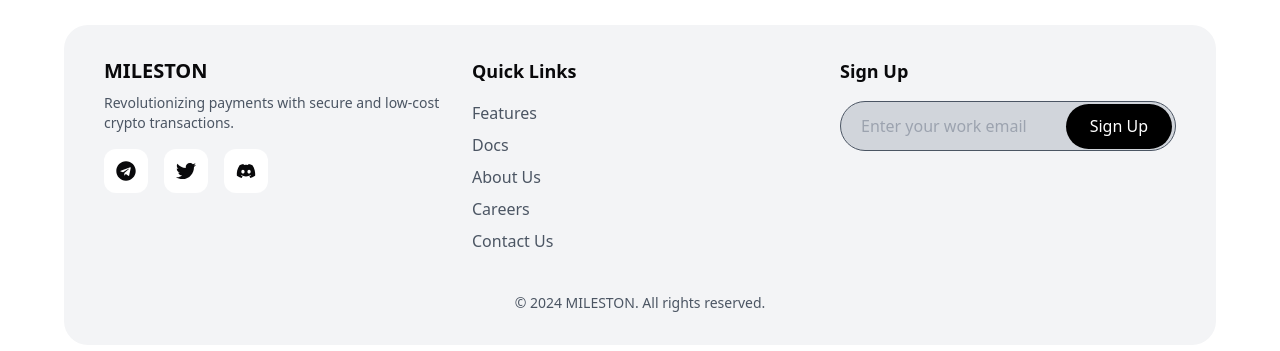
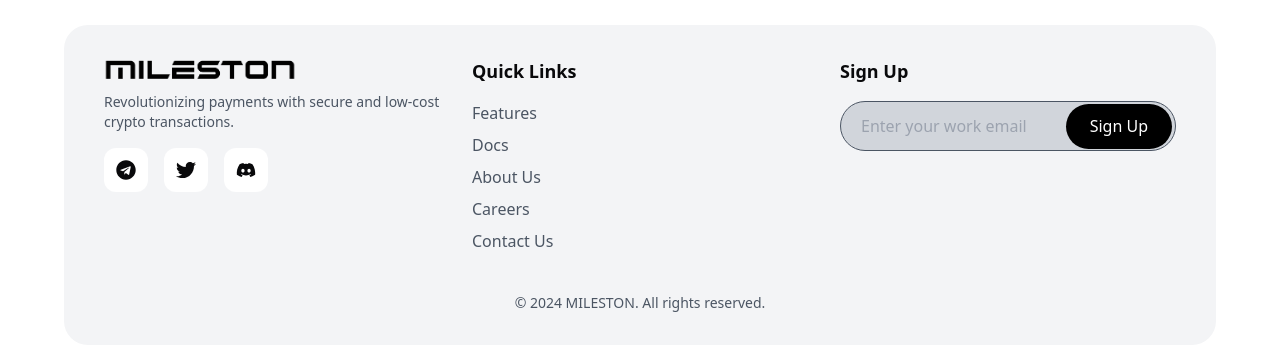
Before and after one commit to Mileston-co/mileston-business-website, a Next.js app: page / in a window 1280 px wide. Shown: the part 4868-5219 px from the top of the page. Built offline with nearby package versions, Linux system fonts and the light colour scheme.

Commit message:
refactor: replaced text with logo in the footer section

```diff
--- a/src/layouts/Footer.js
+++ b/src/layouts/Footer.js
@@ -1,6 +1,7 @@
 import Link from 'next/link';
 import { FaTelegram, FaTwitter, FaDiscord } from 'react-icons/fa';
 import SignUpForm from '@/components/SignupForm';
+import Logo from "./../components/Logo";
 
 const FOOTER_LINKS = [
   { label: 'Features', url: '#features' },
@@ -19,7 +20,9 @@ export default function Footer() {
             <div className="grid gap-8 md:grid-cols-2 lg:grid-cols-3">
               {/* Brand Name & Socials */}
               <div>
-                <div className="text-xl font-bold">MILESTON</div>
+                <div className="text-xl font-bold">
+                  <Logo />
+                </div>
                 <p className="text-sm text-gray-600 mt-2">
                   Revolutionizing payments with secure and low-cost crypto transactions.
                 </p>
```
